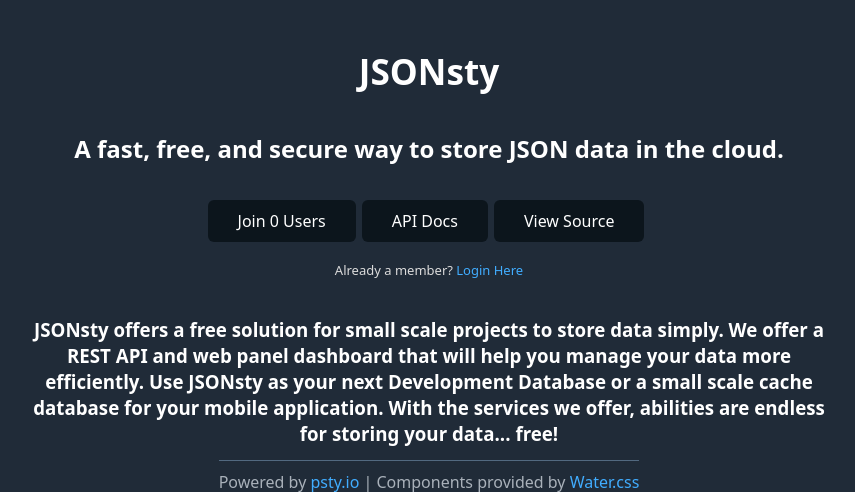
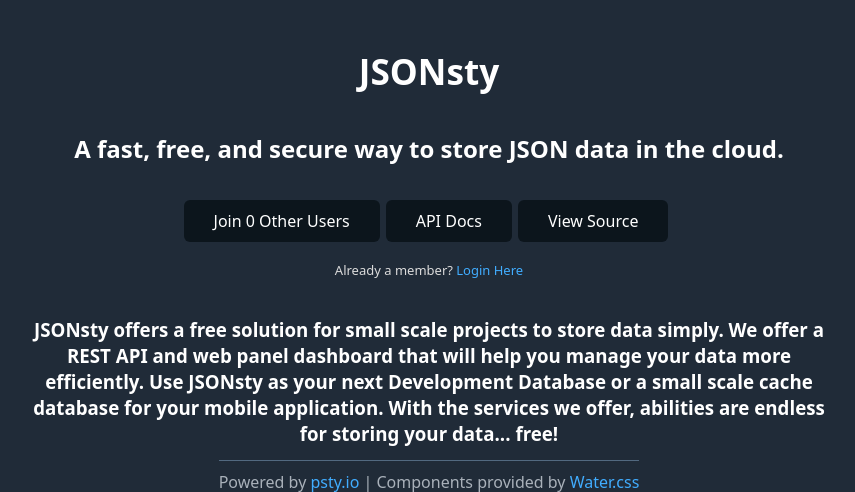
Before and after one commit to M4cs/jsonsty, a Flask app: page / in a window 1280 px wide. Shown: the part 162-654 px from the top of the page, without its empty margins (211-1066 px from the left). Run offline with Flask 2, Linux system fonts and the light colour scheme; data that the repository does not hold is empty; parts of the project's set-up code (start-up, migrations or seed data) failed here and were passed over; some libraries are stand-ins or nearby versions.

Commit message:
Update Count

```diff
--- a/app/templates/index.html
+++ b/app/templates/index.html
@@ -14,7 +14,7 @@
         <h2>A fast, free, and secure way to store JSON data in the cloud.</h4>
         <br>
         <div style="display: flex; align-items: center; justify-content: center;">
-            <a href="/signup" style="display: inline-block;"><button type="submit" class="button">Join {{number}} Users</button></a>
+            <a href="/signup" style="display: inline-block;"><button type="submit" class="button">Join {{number}} Other Users</button></a>
             <a href="/api_documentation" style="display: inline-block;"><button class="button">API Docs</button></a>
             <a href="https://github.com/M4cs/jsonsty" style="display: inline-block;"><button class="button">View Source</button></a>
         </div>
```
